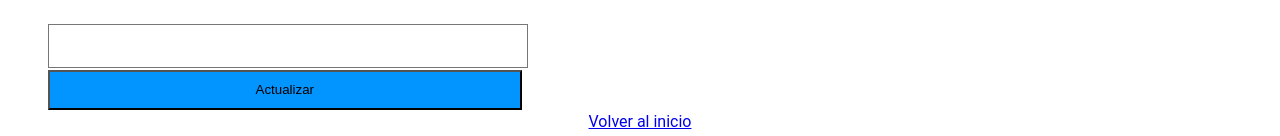
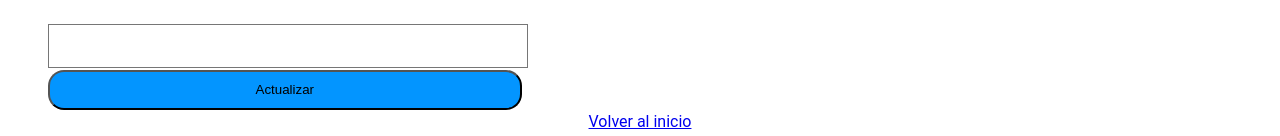
Before and after one commit to eduvilacha/sync, a React (Vite) app: page /perfil in a window 1280 px wide. Shown: the part 791-927 px from the top of the page. Built offline with nearby package versions, Linux system fonts and the light colour scheme; no server answers.

Commit message:
prueba 10

```diff
--- a/src/index.css
+++ b/src/index.css
@@ -65,7 +65,13 @@
 }
 
 .pagina-perfil .perfilformulario{
+  display: flex;
+  flex-direction: column;
   gap: 2px;
+}
+
+.pagina-perfil .botonactualizar{
+  border-radius: 16px;
 }
 
 @media (max-width: 1390px){
--- a/src/paginas/Perfil.jsx
+++ b/src/paginas/Perfil.jsx
@@ -177,7 +177,7 @@ const Perfil = () => {
       <div className="miperfil-contenido font-['Roboto']">
         <h1 className="text-4xl font-bold text-center">Tu perfil</h1>
 
-        <form onSubmit={handleSubmit} className="perfilformulario flex flex-col text-xl">
+        <form onSubmit={handleSubmit} className="perfilformulario text-xl">
           <div><p><strong>Nombre:</strong> {user.nombre || "No disponible"}</p></div>
           <div><p><strong>Edad:</strong> {user.edad || "No disponible"}</p></div>
           <div><p><strong>Género:</strong> {user.genero || "No disponible"}</p></div>
@@ -189,7 +189,7 @@ const Perfil = () => {
               name="provincia"
               value={user.provincia}
               onChange={(e) => setUser({ ...user, provincia: e.target.value })}
-              className="w-[40%] h-[40px] border border-gray-300 rounded text-base"
+              className="w-[40%] h-[40px] border border-gray-300 text-base"
               required>
               {provincias.map((prov) => (
                 <option key={prov} value={prov}>{prov}</option>
@@ -204,14 +204,14 @@ const Perfil = () => {
               name="contrasena"
               value={newPassword}
               onChange={(e) => setNewPassword(e.target.value)}
-              className="w-[40%] h-[40px] border border-gray-300 rounded text-base"
+              className="w-[40%] h-[40px] border border-gray-300 text-base"
             />
           </div>
           <div>
             <button
             type="submit"
             form="perfil-formulario"
-            className="w-[40%] h-[40px] bg-[#0395ff] hover:bg-[#0277cc] text-white font-semibold px-4 mt-5 rounded transition">Actualizar</button>
+            className="botonactualizar w-[40%] h-[40px] bg-[#0395ff] hover:bg-[#0277cc] font-semibold transition">Actualizar</button>
           </div>
           <div>
             <Link to="/principal" className="text-blue-500 hover:underline mt-6 block text-center text-lg">Volver al inicio</Link>
```
